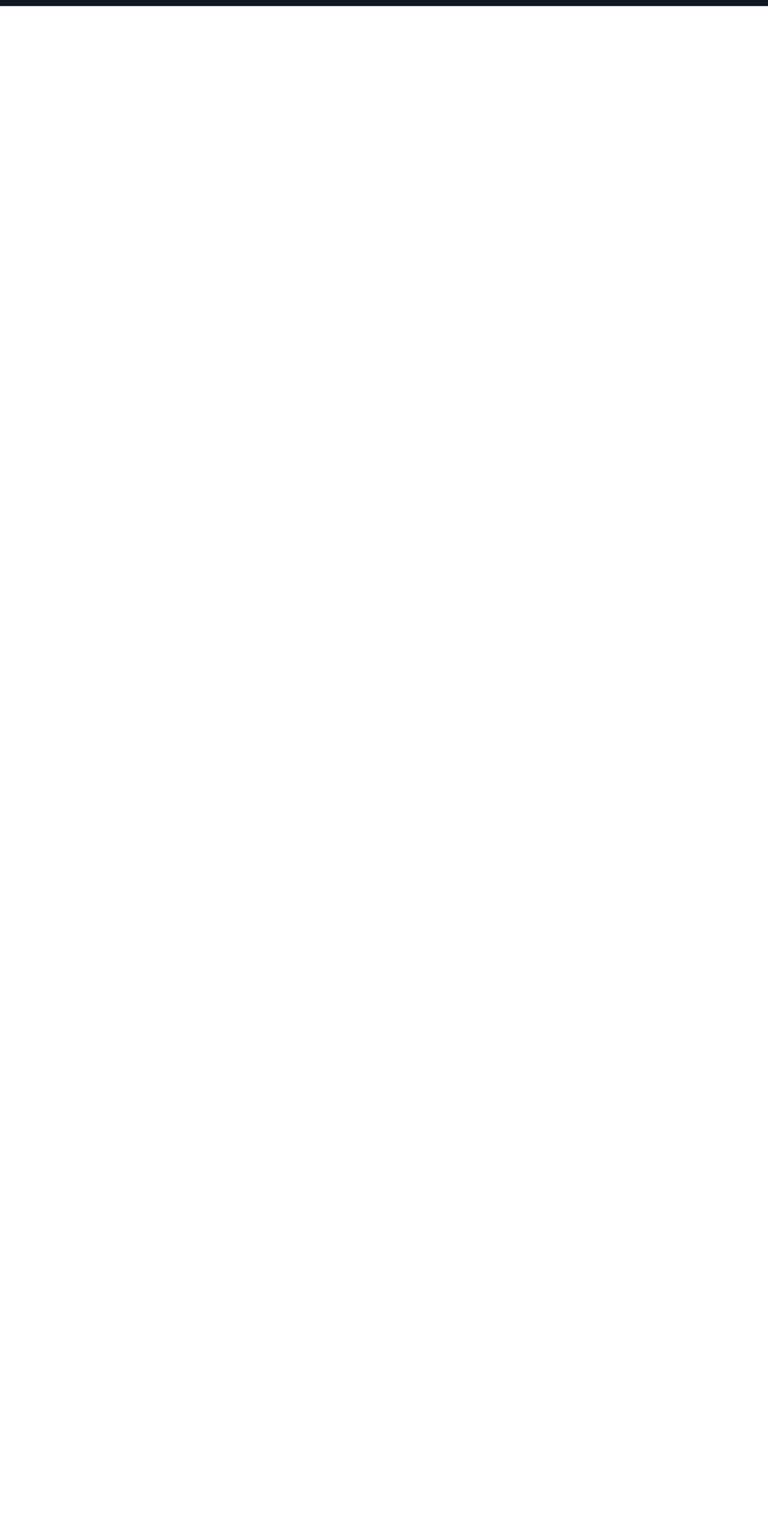
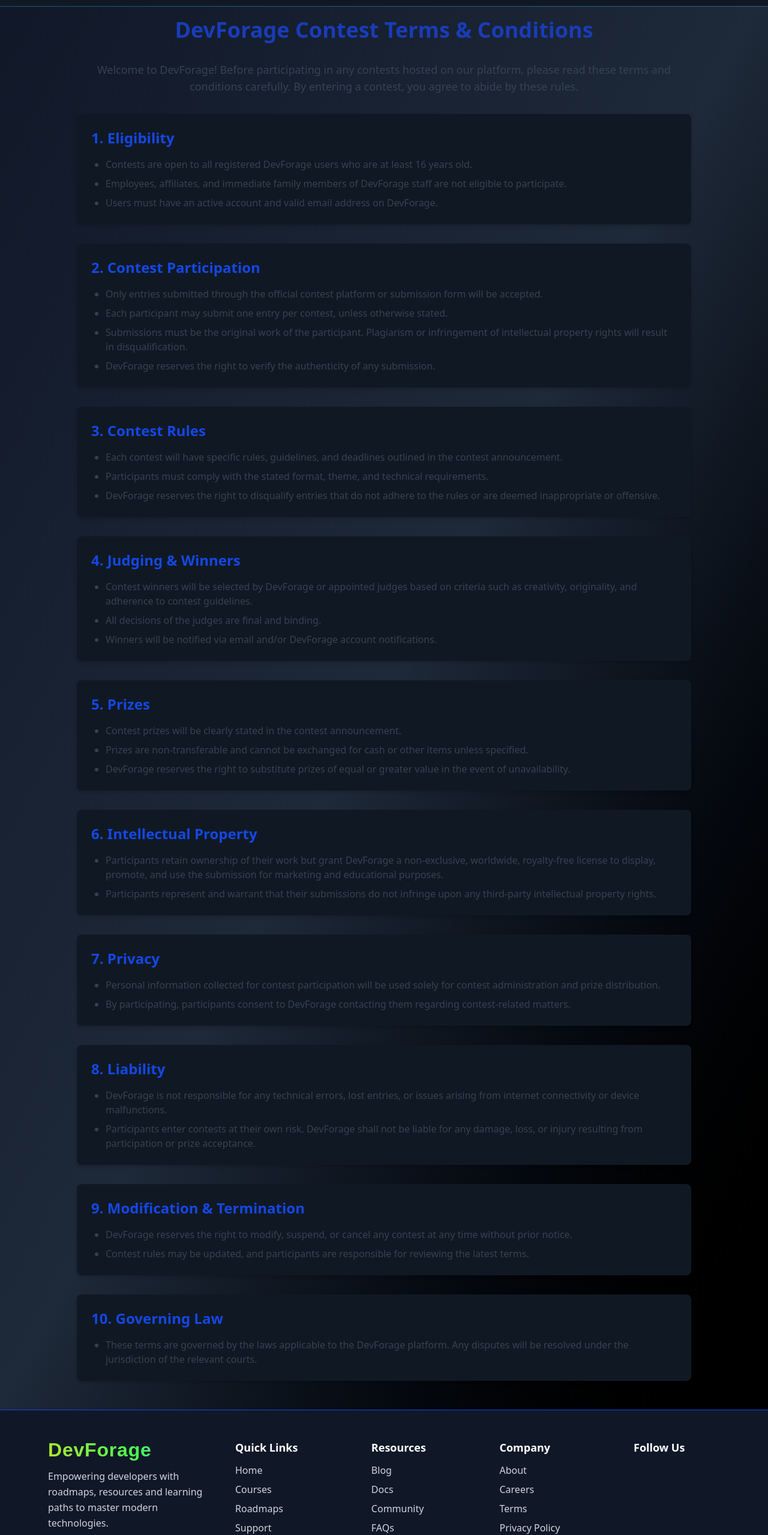
Before and after one commit to raushan-sinha/dev-forage, a React (Vite) app: page /terms in a window 1280 px wide. Shown: the part 58-2617 px from the top of the page at 60% size. Before the commit the page ends 800 px from the top, so only its background shows below. Built offline with nearby package versions, Linux system fonts and the light colour scheme; some icons are missing.

Commit message:
Terms page created & updated the code in the Home Page

```diff
--- a/src/App.jsx
+++ b/src/App.jsx
@@ -7,6 +7,7 @@ import Home from './pages/Home/Home';
 import Faq from './pages/FAQs/Faq';
 import Community from './pages/Community/Community';
 import Blog from './pages/Blog/Blog';
+import Terms from './pages/Terms/Terms';
 
 export default function App() {
     return (
@@ -23,6 +24,7 @@ export default function App() {
                     <Route path='/faqs' element={<Faq />} />
                     <Route path='/community' element={<Community />} />
                     <Route path='/blog' element={<Blog />} />
+                    <Route path='/terms' element={<Terms />} />
                 </Routes>
             </BrowserRouter>
         </>
--- a/src/components/Footer/footerData.js
+++ b/src/components/Footer/footerData.js
@@ -2,7 +2,7 @@ export const footerData = {
     brand: {
         name: "DevForage",
         description:
-            "Empowering developers with roadmaps, resources, and learning paths to master modern technologies.",
+            "Empowering developers with roadmaps, resources and learning paths to master modern technologies.",
     },
     sections: [
         {
@@ -31,8 +31,8 @@ export const footerData = {
             links: [
                 { name: "About", href: "/about" },
                 { name: "Careers", href: "/careers" },
-                { name: "Contact", href: "/contact" },
-                { name: "Press", href: "/press" },
+                { name: "Terms", href: "/terms" },
+                { name: "Privacy Policy", href: "/privacyPolicy" },
             ],
         },
     ],
--- a/src/pages/Home/sections/WelcomeSection.jsx
+++ b/src/pages/Home/sections/WelcomeSection.jsx
@@ -28,7 +28,7 @@ export default function WelcomeSection() {
 
                 {/* Call to Action */}
                 <Link
-                    to="/register"
+                    to="/login"
                     className="inline-block bg-indigo-500 hover:bg-indigo-600 text-white text-base sm:text-lg font-semibold px-6 sm:px-8 py-3 rounded-xl shadow-lg transition-transform transform hover:scale-105"
                 >
                     Start Building with DevForage
--- /dev/null
+++ b/src/pages/Terms/Terms.jsx
@@ -0,0 +1,119 @@
+// DevForageTerms.jsx
+import React from "react";
+import Footer from "../../components/Footer/Footer";
+
+const termsData = [
+    {
+        title: "Eligibility",
+        content: [
+            "Contests are open to all registered DevForage users who are at least 16 years old.",
+            "Employees, affiliates, and immediate family members of DevForage staff are not eligible to participate.",
+            "Users must have an active account and valid email address on DevForage.",
+        ],
+    },
+    {
+        title: "Contest Participation",
+        content: [
+            "Only entries submitted through the official contest platform or submission form will be accepted.",
+            "Each participant may submit one entry per contest, unless otherwise stated.",
+            "Submissions must be the original work of the participant. Plagiarism or infringement of intellectual property rights will result in disqualification.",
+            "DevForage reserves the right to verify the authenticity of any submission.",
+        ],
+    },
+    {
+        title: "Contest Rules",
+        content: [
+            "Each contest will have specific rules, guidelines, and deadlines outlined in the contest announcement.",
+            "Participants must comply with the stated format, theme, and technical requirements.",
+            "DevForage reserves the right to disqualify entries that do not adhere to the rules or are deemed inappropriate or offensive.",
+        ],
+    },
+    {
+        title: "Judging & Winners",
+        content: [
+            "Contest winners will be selected by DevForage or appointed judges based on criteria such as creativity, originality, and adherence to contest guidelines.",
+            "All decisions of the judges are final and binding.",
+            "Winners will be notified via email and/or DevForage account notifications.",
+        ],
+    },
+    {
+        title: "Prizes",
+        content: [
+            "Contest prizes will be clearly stated in the contest announcement.",
+            "Prizes are non-transferable and cannot be exchanged for cash or other items unless specified.",
+            "DevForage reserves the right to substitute prizes of equal or greater value in the event of unavailability.",
+        ],
+    },
+    {
+        title: "Intellectual Property",
+        content: [
+            "Participants retain ownership of their work but grant DevForage a non-exclusive, worldwide, royalty-free license to display, promote, and use the submission for marketing and educational purposes.",
+            "Participants represent and warrant that their submissions do not infringe upon any third-party intellectual property rights.",
+        ],
+    },
+    {
+        title: "Privacy",
+        content: [
+            "Personal information collected for contest participation will be used solely for contest administration and prize distribution.",
+            "By participating, participants consent to DevForage contacting them regarding contest-related matters.",
+        ],
+    },
+    {
+        title: "Liability",
+        content: [
+            "DevForage is not responsible for any technical errors, lost entries, or issues arising from internet connectivity or device malfunctions.",
+            "Participants enter contests at their own risk. DevForage shall not be liable for any damage, loss, or injury resulting from participation or prize acceptance.",
+        ],
+    },
+    {
+        title: "Modification & Termination",
+        content: [
+            "DevForage reserves the right to modify, suspend, or cancel any contest at any time without prior notice.",
+            "Contest rules may be updated, and participants are responsible for reviewing the latest terms.",
+        ],
+    },
+    {
+        title: "Governing Law",
+        content: [
+            "These terms are governed by the laws applicable to the DevForage platform. Any disputes will be resolved under the jurisdiction of the relevant courts.",
+        ],
+    },
+];
+
+export default function Terms() {
+    return (
+        <>
+            <div className="bg-gradient-to-br from-gray-900 via-gray-800 to-black min-h-screen p-6 md:p-12 mt-10">
+                <div className="max-w-5xl mx-auto">
+                    <h1 className="text-3xl md:text-4xl font-bold text-blue-800 dark:text-blue-300 mb-8 text-center">
+                        DevForage Contest Terms & Conditions
+                    </h1>
+
+                    <p className="text-md md:text-lg text-gray-700 dark:text-gray-300 mb-8 text-center">
+                        Welcome to DevForage! Before participating in any contests hosted on our platform, please read these terms and conditions carefully. By entering a contest, you agree to abide by these rules.
+                    </p>
+
+                    <div className="grid gap-6 md:gap-8">
+                        {termsData.map((item, idx) => (
+                            <div
+                                key={idx}
+                                className="bg-[#101923] p-6 rounded-lg shadow-md hover:shadow-lg transition-shadow duration-300"
+                            >
+                                <h2 className="text-xl md:text-2xl font-semibold text-blue-700 dark:text-blue-300 mb-4">
+                                    {idx + 1}. {item.title}
+                                </h2>
+                                <ul className="list-disc pl-6 space-y-2 text-gray-700 dark:text-gray-200">
+                                    {item.content.map((line, index) => (
+                                        <li key={index}>{line}</li>
+                                    ))}
+                                </ul>
+                            </div>
+                        ))}
+                    </div>
+                </div>
+            </div>
+
+            <Footer />
+        </>
+    );
+};
```
